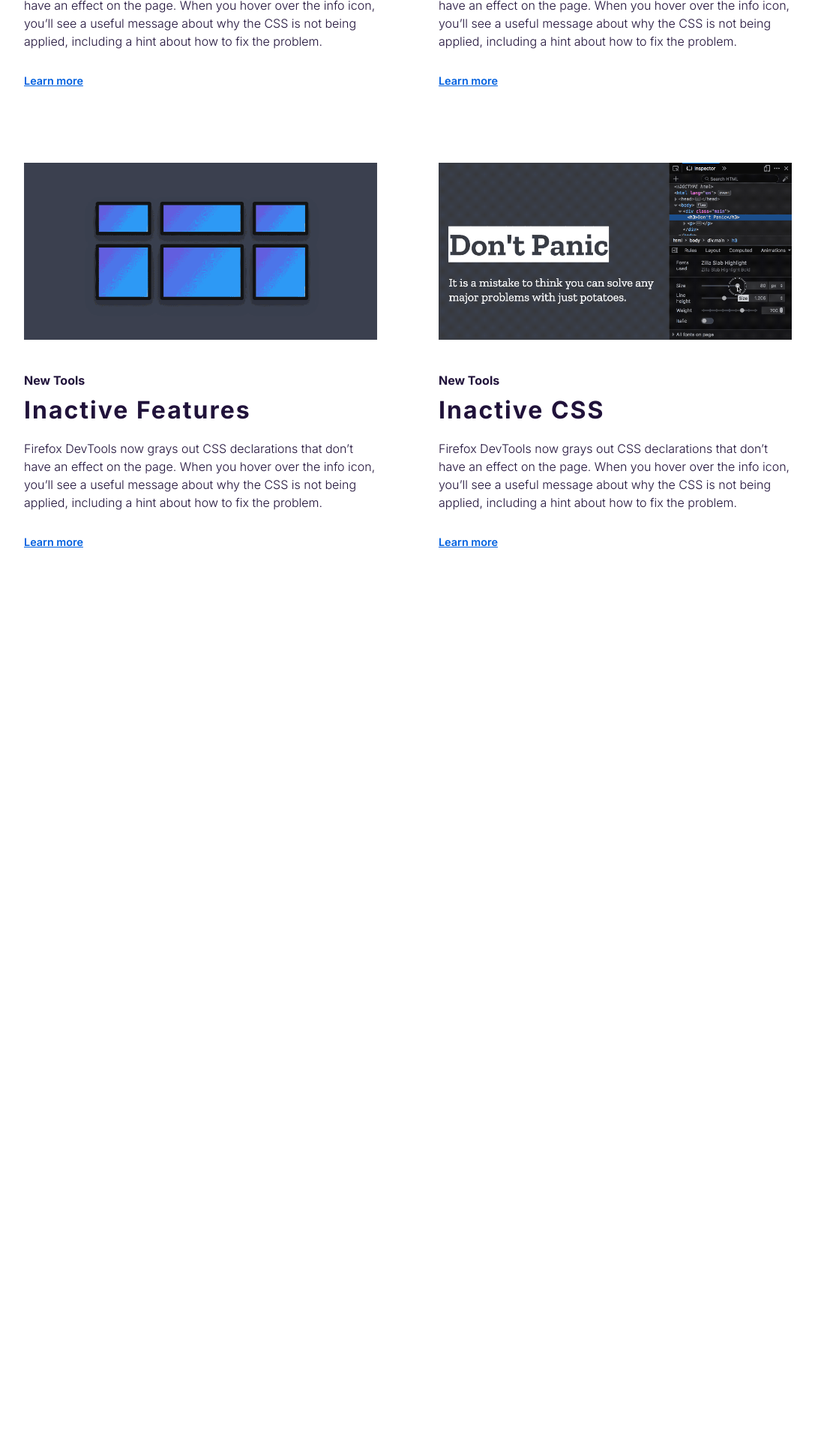
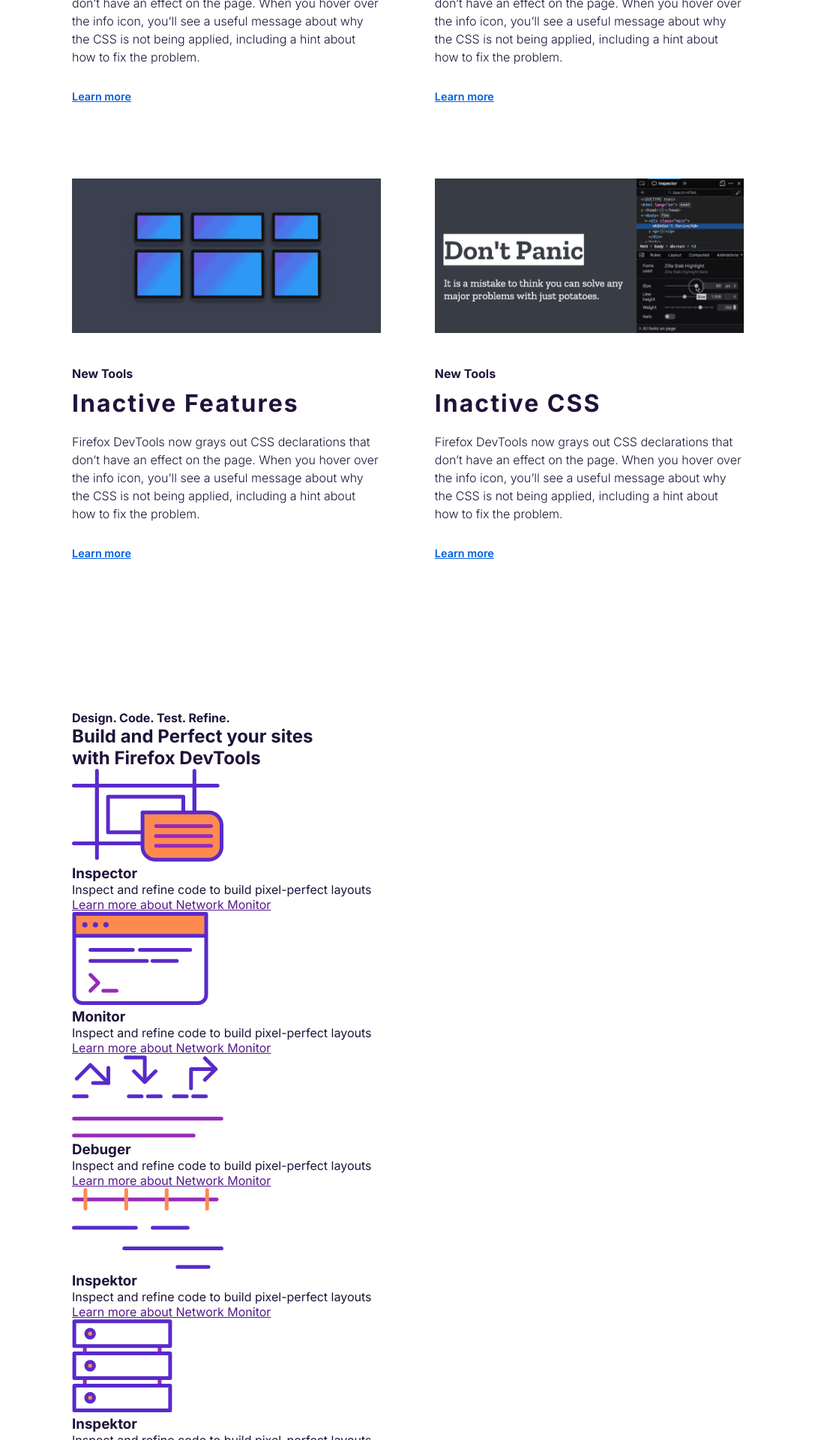
Before and after one commit to IvoAVR/30-dana-kodiranja-II, a PHP site: page / in a window 1280 px wide. Shown: the part 2200-4120 px from the top of the page at 75% size, without its empty margins (96-1183 px from the left). Before the commit the page ends 2930 px from the top, so only its background shows below. Run offline with PHP 8.4, Linux system fonts and the light colour scheme; some libraries are stand-ins or nearby versions.

Commit message:
three html

```diff
--- a/7-firefox-projekat/index.html
+++ b/7-firefox-projekat/index.html
@@ -83,7 +83,72 @@
     </section>
 
     <!-- three -->
-
+    <section class="container three">
+        <h4>Design. Code. Test. Refine.</h4>
+        <h2>Build and Perfect your sites <br> with Firefox DevTools</h2>
+        <div class="row">
+            <article>
+                <img src="img/feature-inspector.35e75cc1e376.svg" alt="">
+                <h3>Inspector</h3>
+                <p>Inspect and refine code to build pixel-perfect layouts</p>
+                <a href="">Learn more about Network Monitor</a>
+            </article>
+            <article>
+                <img src="img/feature-console.b6dd52efcc7f.svg" alt="">
+                <h3>Monitor</h3>
+                <p>Inspect and refine code to build pixel-perfect layouts</p>
+                <a href="">Learn more about Network Monitor</a>
+            </article>
+            <article>
+                <img src="img/feature-debugger.eb8b25a35291.svg" alt="">
+                <h3>Debuger</h3>
+                <p>Inspect and refine code to build pixel-perfect layouts</p>
+                <a href="">Learn more about Network Monitor</a>
+            </article>
+            <article>
+                <img src="img/feature-network.c64ea51a34de.svg" alt="">
+                <h3>Inspektor</h3>
+                <p>Inspect and refine code to build pixel-perfect layouts</p>
+                <a href="">Learn more about Network Monitor</a>
+            </article>
+            <article>
+                <img src="img/feature-storage.61859e2d2627.svg" alt="">
+                <h3>Inspektor</h3>
+                <p>Inspect and refine code to build pixel-perfect layouts</p>
+                <a href="">Learn more about Network Monitor</a>
+            </article>
+            <article>
+                <img src="img/feature-responsive-mode.2d162490fbcd.svg" alt="">
+                <h3>Inspektor</h3>
+                <p>Inspect and refine code to build pixel-perfect layouts</p>
+                <a href="">Learn more about Network Monitor</a>
+            </article>
+            <article>
+                <img src="img/feature-visual-editing.3b68a6c300ca.svg" alt="">
+                <h3>Inspektor</h3>
+                <p>Inspect and refine code to build pixel-perfect layouts</p>
+                <a href="">Learn more about Network Monitor</a>
+            </article>
+            <article>
+                <img src="img/feature-performance.f9dc51d3311b.svg" alt="">
+                <h3>Inspektor</h3>
+                <p>Inspect and refine code to build pixel-perfect layouts</p>
+                <a href="">Learn more about Network Monitor</a>
+            </article>
+            <article>
+                <img src="img/feature-memory.0e3890974c3f.svg" alt="">
+                <h3>Inspektor</h3>
+                <p>Inspect and refine code to build pixel-perfect layouts</p>
+                <a href="">Learn more about Network Monitor</a>
+            </article>
+            <article>
+                <img src="img/feature-style-editor.6de1bd8ae46c.svg" alt="">
+                <h3>Inspektor</h3>
+                <p>Inspect and refine code to build pixel-perfect layouts</p>
+                <a href="">Learn more about Network Monitor</a>
+            </article>
+        </div>
+    </section>
 
 
     <!-- four -->
--- a/7-firefox-projekat/style.css
+++ b/7-firefox-projekat/style.css
@@ -26,7 +26,7 @@ body {
     margin-top: 30px;
 }
 .container {
-    width: 80%;
+    width: 70%;
     margin: auto;
 }
 ul {
@@ -207,3 +207,6 @@ two
     font-weight: 600;
     font-size: .9rem;
 }
+/********************
+three
+********************/
```
